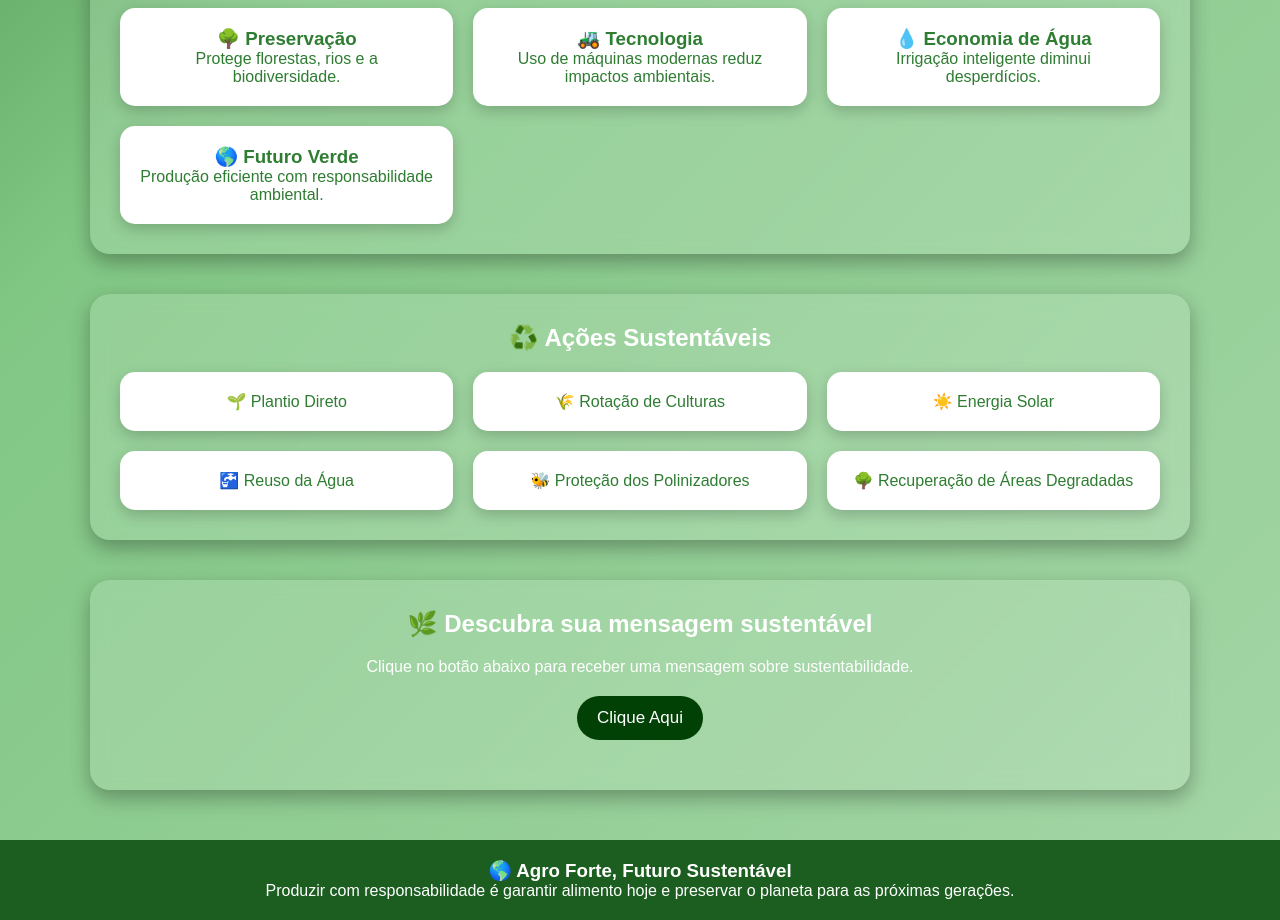
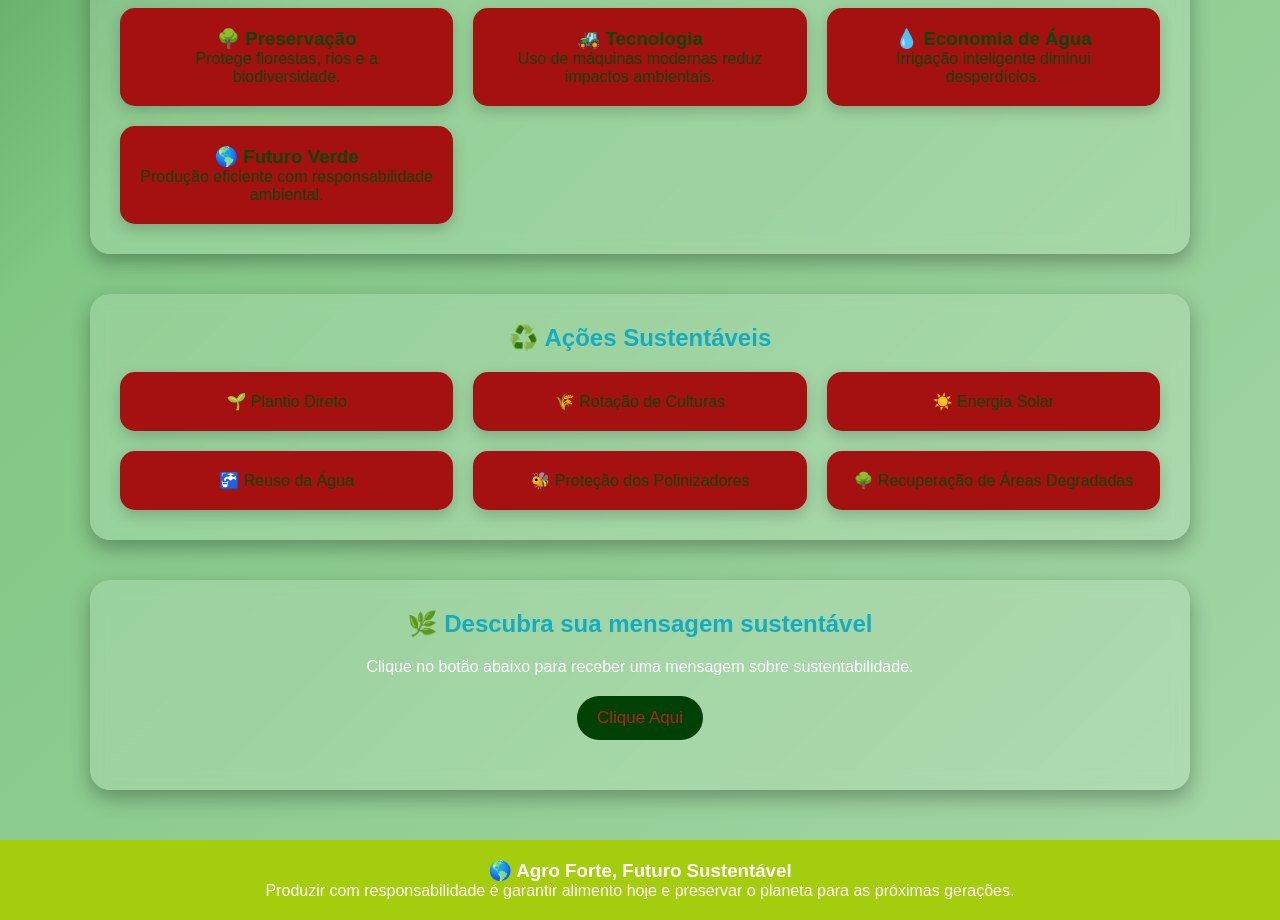
Before and after one commit to RafaelBernardelli-Danitor/Agrinho2026, a plain HTML site: page index.html in a window 1280 px wide. Shown: the part 1580-2500 px from the top of the page. Drawn offline with Linux system fonts and the light colour scheme.

Commit message:
Agrinho2026

```diff
--- a/index.html
+++ b/index.html
@@ -56,7 +56,7 @@ nav{
 nav a{
     text-decoration:none;
     color:white;
-    background:#43a047;
+    background:#186b1c;
     padding:10px 18px;
     border-radius:30px;
     transition:.3s;
@@ -64,7 +64,7 @@ nav a{
 }
 
 nav a:hover{
-    background:#66bb6a;
+    background:#00f10c;
     transform:scale(1.08);
 }
 
@@ -81,7 +81,7 @@ section{
 h2{
     text-align:center;
     margin-bottom:20px;
-    color:#fff;
+    color:#15acc0;
 }
 
 .cards{
@@ -92,8 +92,8 @@ h2{
 }
 
 .card{
-    background:white;
-    color:#2e7d32;
+    background:rgb(165, 16, 16);
+    color:#09470c;
     padding:20px;
     border-radius:15px;
     text-align:center;
@@ -107,7 +107,7 @@ h2{
 
 button{
     background:#024105;
-    color:white;
+    color:rgb(172, 36, 36);
     border:none;
     padding:12px 20px;
     border-radius:30px;
@@ -118,7 +118,7 @@ button{
 }
 
 button:hover{
-    background:#06ff12;
+    background:#6ddb73;
     transform:scale(1.05);
 }
 
@@ -126,13 +126,13 @@ button:hover{
     margin-top:20px;
     font-size:20px;
     text-align:center;
-    color:#0026ff;
+    color:#1e5704;
     font-weight:bold;
 }
 
 footer{
     text-align:center;
-    background:#1b5e20;
+    background:#a4ce0d;
     padding:20px;
     margin-top:50px;
 }
```
